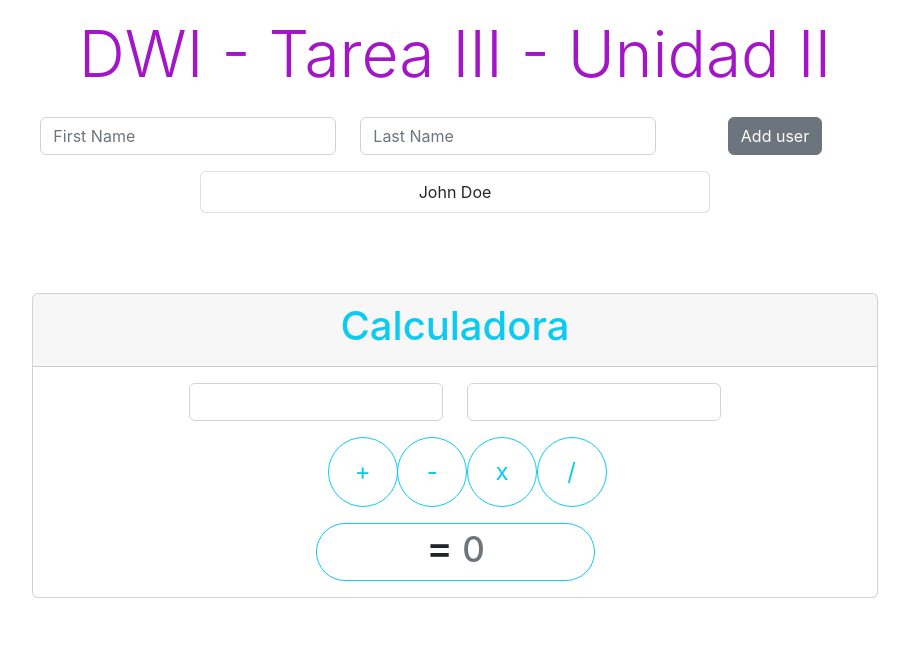
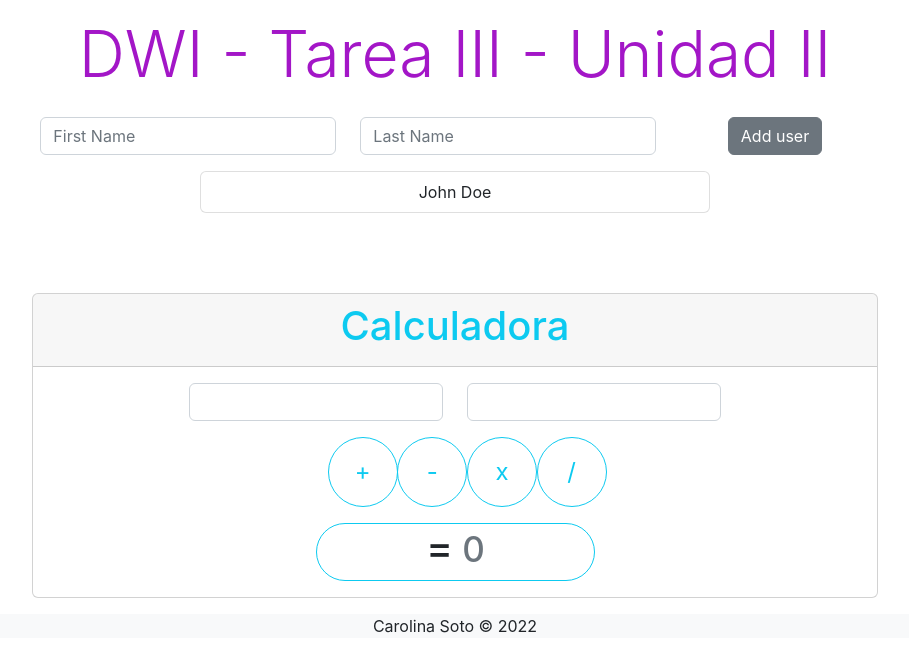
Before and after one commit to CSE3008/u2p1, a React (Create React App) app: page / in a window 1280 px wide. Shown: the top 672 px of the page, without its empty margins (185-1094 px from the left). Built offline with nearby package versions, Linux system fonts and the light colour scheme.

Commit message:
feat: add footer inmformation

```diff
--- a/src/App.js
+++ b/src/App.js
@@ -195,7 +195,13 @@ function App() {
 
         </div>
       </div>
-
+      <p></p>
+      <p></p>
+      <div class="footer-basic bg-light">
+            <p> </p>
+            <p class="copyright">Carolina Soto © 2022</p>
+            <p> </p>
+    </div>
 
     </div>
   );
```
